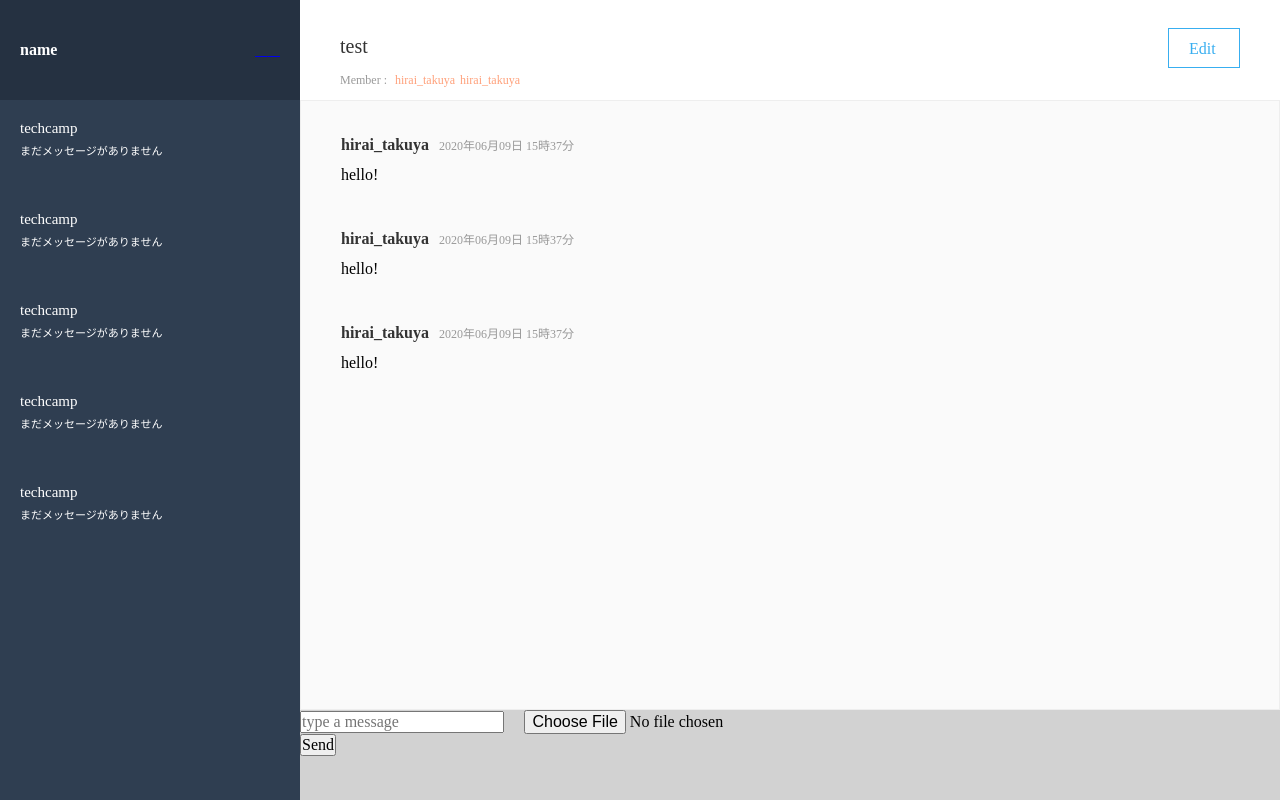
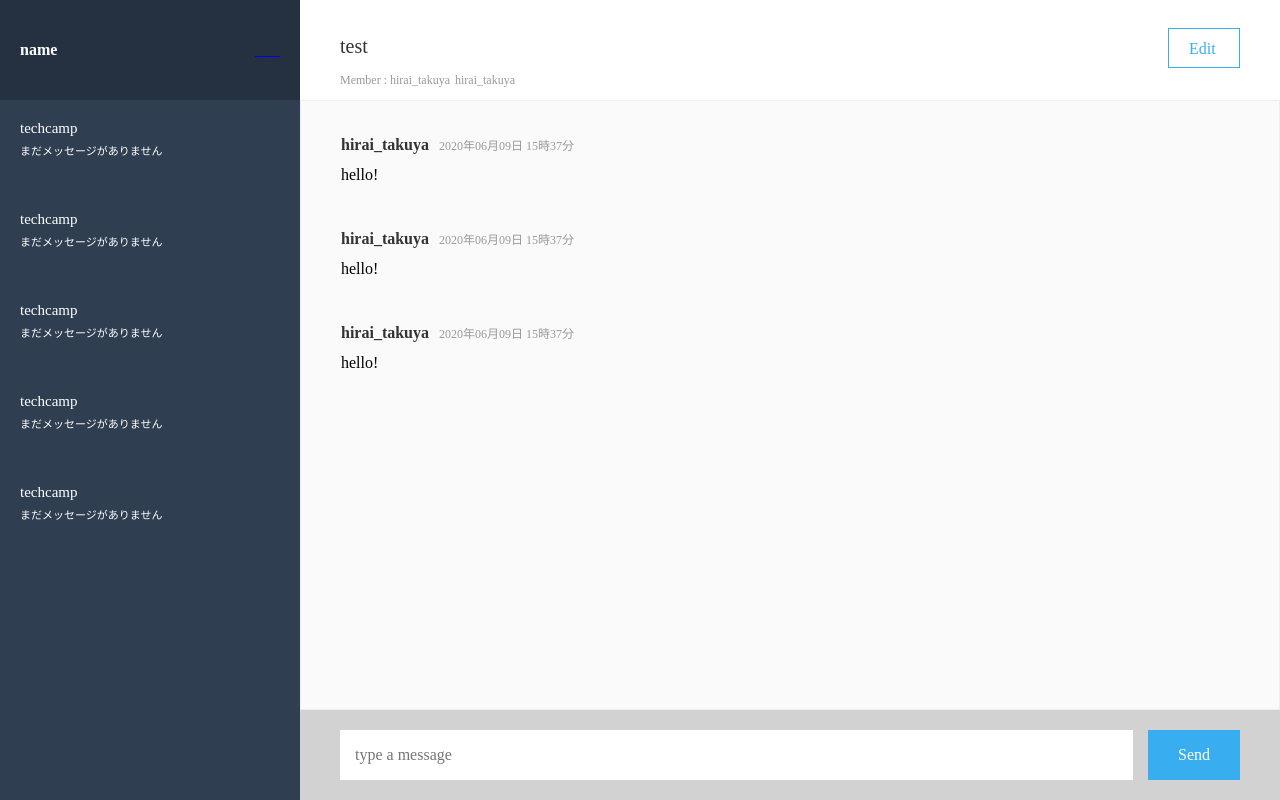
Before and after one commit to hiraitakuya/chat-space, a Rails app: page / in a window 1280 px wide. Run offline with Rails 7, Linux system fonts and the light colour scheme; style sheets or scripts are compiled from the project's sources; some libraries are stand-ins or nearby versions.

Commit message:
add the scss of 'message_form' & fix 'group_info member_list'
メッセージフォームをscssで記述した。またグループ情報のメンバーリスト部分を修正した。

```diff
--- a/app/assets/stylesheets/modules/_messages.scss
+++ b/app/assets/stylesheets/modules/_messages.scss
@@ -85,8 +85,7 @@
         justify-content: start;
         list-style: none;
         &__chat_member{
-          margin-left: 5px;
-          color: lightsalmon;
+          padding-right: 5px;
         }
       }
     }
@@ -140,5 +139,47 @@
     height: 90px;
     width:  calc(100vw - 300px);
     background-color: #d2d2d2;
+    padding: 20px 40px;
+    &__form_box{
+      height: 50px;
+      display: flex;
+      justify-content: space-between;
+      &__form_contents{
+        width: 100%;
+        display: flex;
+        justify-content: space-between;
+        background-color: #ffffff;
+        position: relative;
+        align-items: center;
+        &__input_text{
+          font-size: 16px;
+          height: 50px;
+          width: 100%;
+          border-style: none;
+          padding-left: 15px;
+          padding-right: 45px;
+        }
+        &__input_image{
+          position: absolute;
+          right: 10px;
+          &--img_icon{
+            color: black;
+            font-size: 25px;
+          }
+          &--hidden_file{
+            display: none;
+          }
+        }
+      }
+      &--send_btn{
+        height: 50px;
+        margin-left: 15px;
+        font-size: 16px;
+        color: #ffffff;
+        background-color: #38aef0;
+        border-style: none;
+        padding: 0px 30px;
+      }
+    }
   }
 }
```
